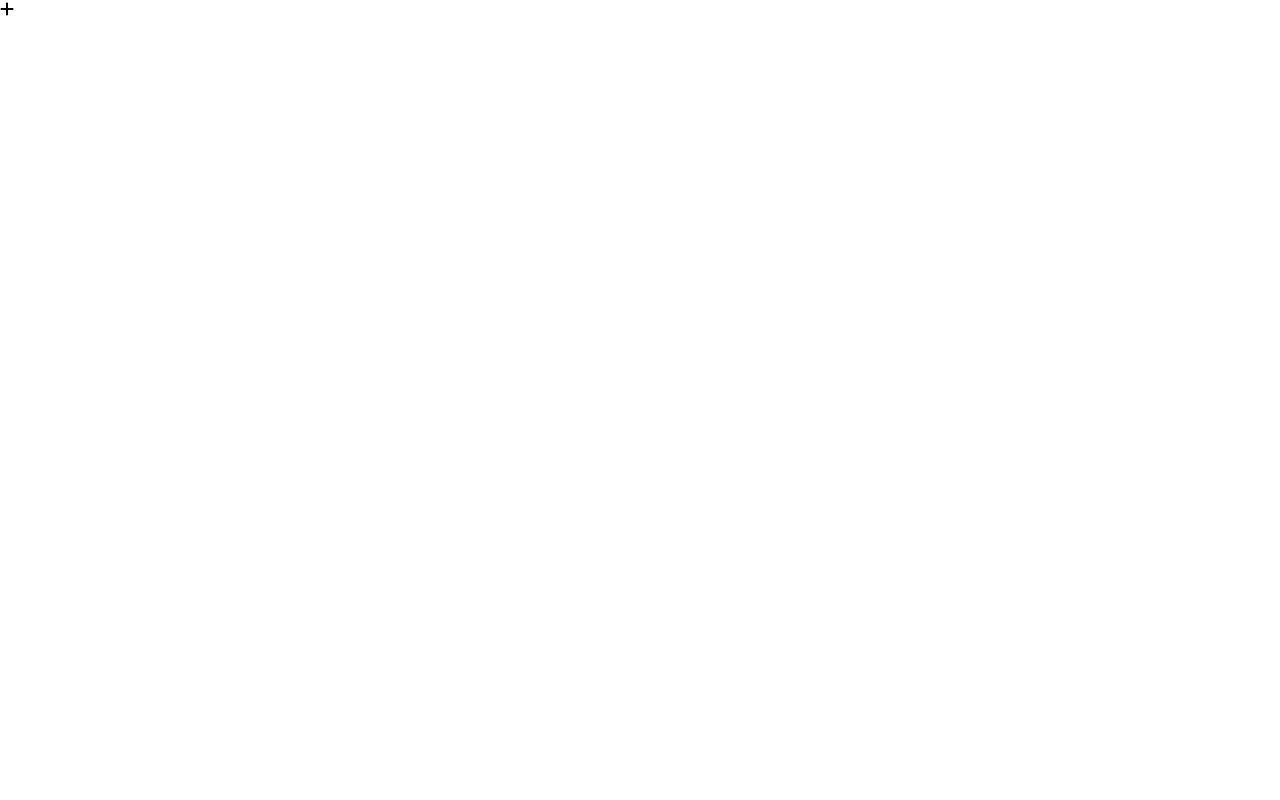
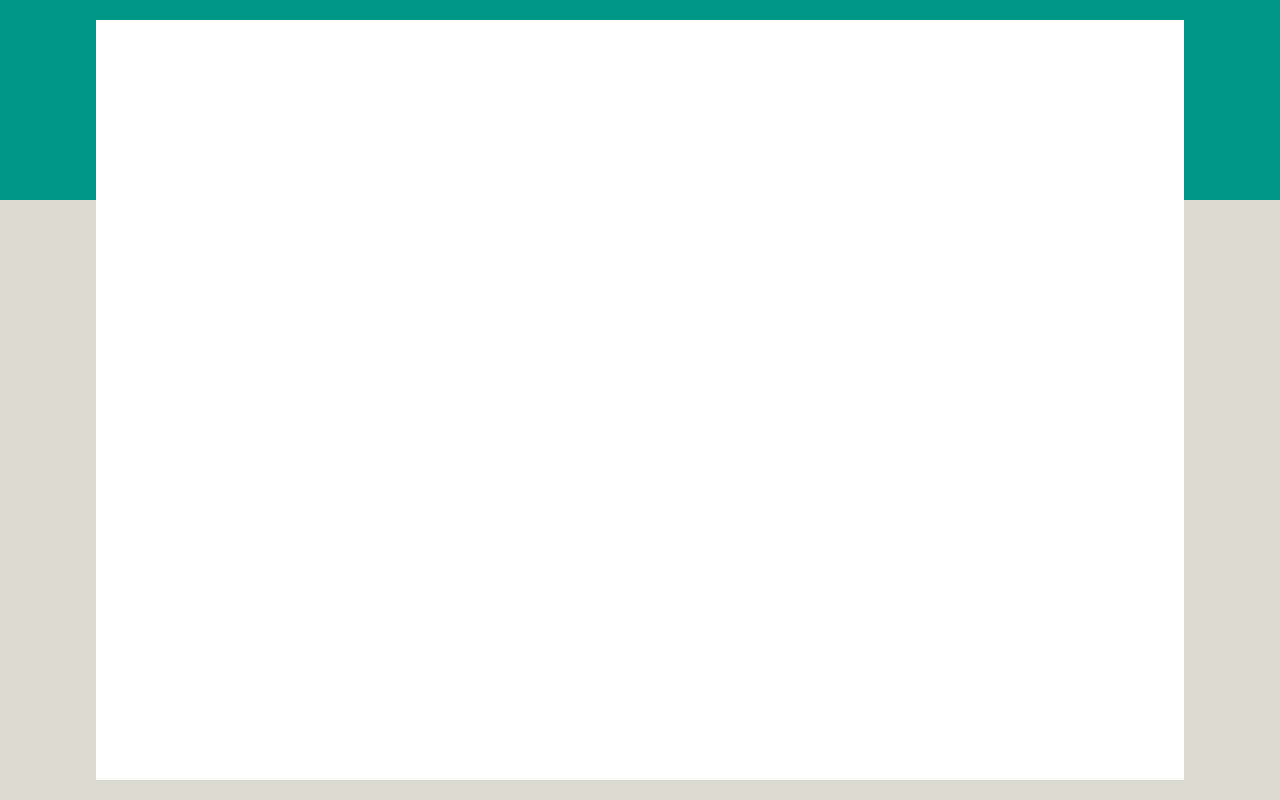
Before and after one commit to MemeWasTaken/vue-boolzapp, a plain HTML site: page index.html in a window 1280 px wide. Drawn offline with nearby package versions, Linux system fonts and the light colour scheme.

Commit message:
background base

```diff
--- a/css/style.css
+++ b/css/style.css
@@ -1,6 +1,38 @@
 * {
     margin: 0;
     padding: 0;
-    box-sizing: 0;
+    box-sizing: border-box;
     font-family: 'Roboto', sans-serif;
 }
+#containerVue {
+    position: relative;
+    display: flex;
+    width: 100%;
+    height: 100vh;
+}
+
+.upper-bg {
+    background-color: #009688;
+    position: absolute;
+    z-index: -1;
+    top: 0;
+    left: 0;
+    width: 100%;
+    height: 200px;
+}
+.bottom-bg {
+    background-color: #DCDBD1;
+    position: absolute;
+    z-index: -1;
+    bottom: 0;
+    left: 0;
+    width: 100%;
+    height: calc(100vh - 200px);
+}
+
+.whatsappWeb-window {
+    background-color: white;
+    margin: auto;
+    width: 85%;
+    height: 95vh;
+}
--- a/index.html
+++ b/index.html
@@ -16,7 +16,11 @@
 
     <body>
         <div id="containerVue">
-            <i class="fas fa-plus"></i>
+            <div class="upper-bg"></div>
+            <div class="bottom-bg"></div>
+            <div class="whatsappWeb-window">
+
+            </div>
         </div>
     </body>
 </html>
```
